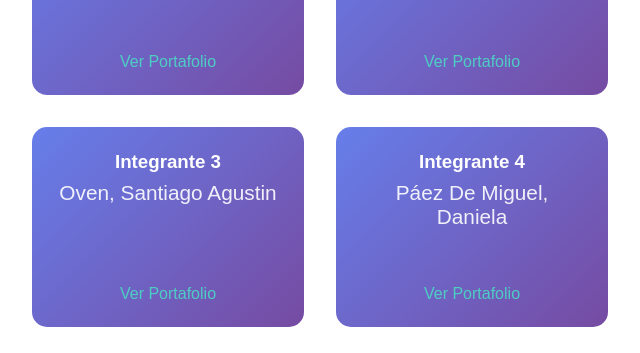
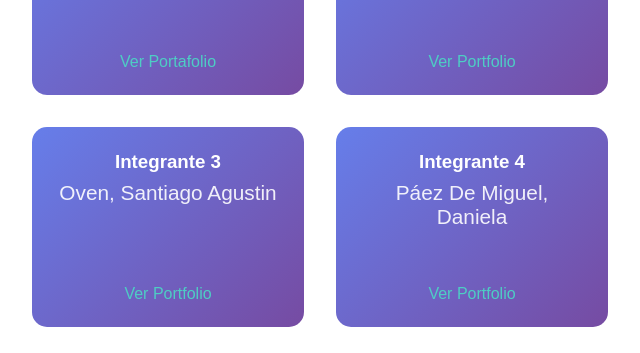
Before and after one commit to aylu2910/GRUPO2_FunLand, a plain HTML site: page index.html in a window 1280 px wide. Shown: the part 415-768 px from the top of the page, 320-960 px from the left. Drawn offline with Linux system fonts and the light colour scheme.

Commit message:
fix urls

```diff
--- a/index.html
+++ b/index.html
@@ -14,9 +14,9 @@
         <nav class="nav">
             <div class="logo">🎢 FunLand</div>
             <ul class="nav-links">
-                <li><a href="/index.html">Home</a></li>
-                <li><a href="/avances.html">Avances</a></li>
-                <li><a href="/proyecto.html">Proyecto</a></li>
+                <li><a href="index.html">Home</a></li>
+                <li><a href="avances.html">Avances</a></li>
+                <li><a href="proyecto.html">Proyecto</a></li>
             </ul>
         </nav>
     </header>
@@ -33,23 +33,24 @@
                         <div class="member-card">
                             <h3>Integrante 1</h3>
                             <p>Coria, Juan Cruz</p>
-                            <a href="#" style="color: #4ecdc4;">Ver Portafolio</a>
+                            <a target="_blank" href="#" style="color: #4ecdc4;">Ver Portafolio</a>
                         </div>
                         <div class="member-card">
                             <h3>Integrante 2</h3>
                             <p>Orellana, Aylén Jorgelina</p>
-                            <a href="https://aylu2910.github.io/ORELLANA_1124248_26042025_UVA2/sobremi.html"
-                                style="color: #4ecdc4;">Ver Portafolio</a>
+                            <a target="_blank"
+                                href="https://aylu2910.github.io/ORELLANA_1124248_26042025_UVA2/sobremi.html"
+                                style="color: #4ecdc4;">Ver Portfolio</a>
                         </div>
                         <div class="member-card">
                             <h3>Integrante 3</h3>
                             <p>Oven, Santiago Agustin</p>
-                            <a href="#" style="color: #4ecdc4;">Ver Portafolio</a>
+                            <a target="_blank" href="#" style="color: #4ecdc4;">Ver Portfolio</a>
                         </div>
                         <div class="member-card">
                             <h3>Integrante 4</h3>
                             <p>Páez De Miguel, Daniela</p>
-                            <a href="#" style="color: #4ecdc4;">Ver Portafolio</a>
+                            <a target="_blank" href="#" style="color: #4ecdc4;">Ver Portfolio</a>
                         </div>
                     </div>
                 </div>
```
Also changed, not shown: avances.html (+3 -3 lines), proyecto.html (+3 -3 lines).
